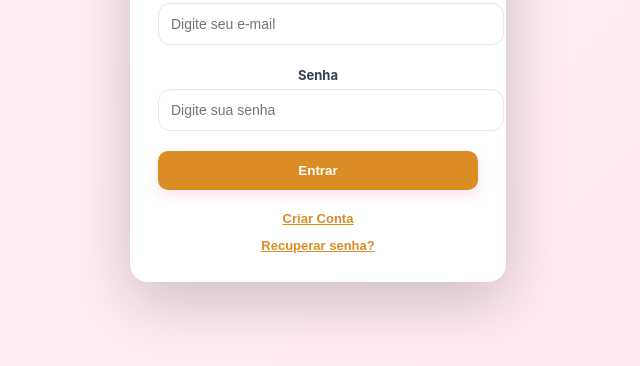
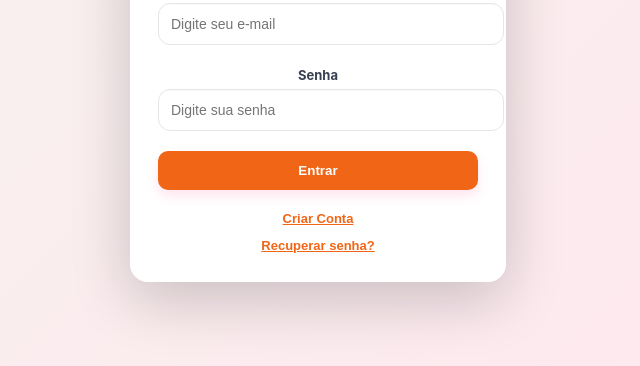
Before and after one commit to RCJunior1308/trabalho-TIAW-sprint2, a website: page index.html in a window 1280 px wide. Shown: the part 358-724 px from the top of the page, without its empty margins (322-962 px from the left). Drawn offline with Linux system fonts and the light colour scheme.

Commit message:
correção de cores dos botões

```diff
--- a/db.json
+++ b/db.json
@@ -26,7 +26,7 @@
     },
     {
       "id": "f35c",
-      "nome": "Pérola",
+      "nome": "Pérola Ayumi",
       "email": "perola@gmail.com",
       "senha": "1020"
     }
--- a/style.css
+++ b/style.css
@@ -1,11 +1,11 @@
 :root {
-  --pink: #db8c24;
+  --pink: #f06616;
 }
 
 body {
   margin:0;
   font-family: 'Inter', sans-serif;
-  background: linear-gradient(135deg,#fdf1f5,#ffe7ee);
+  background: linear-gradient(135deg,#f6f3ef,#ffe7ee);
   display:flex;
   justify-content:center;
   align-items:center;
```
